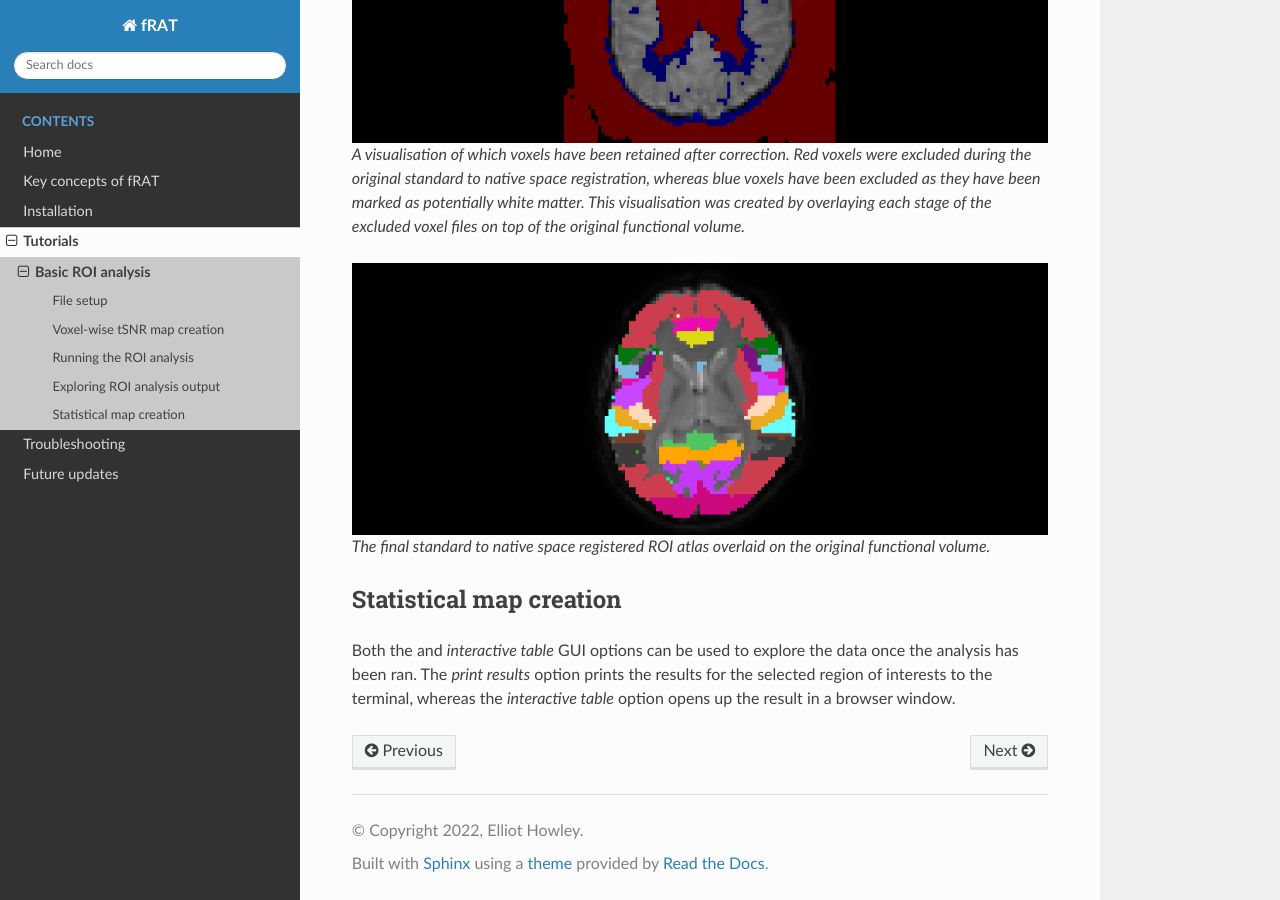
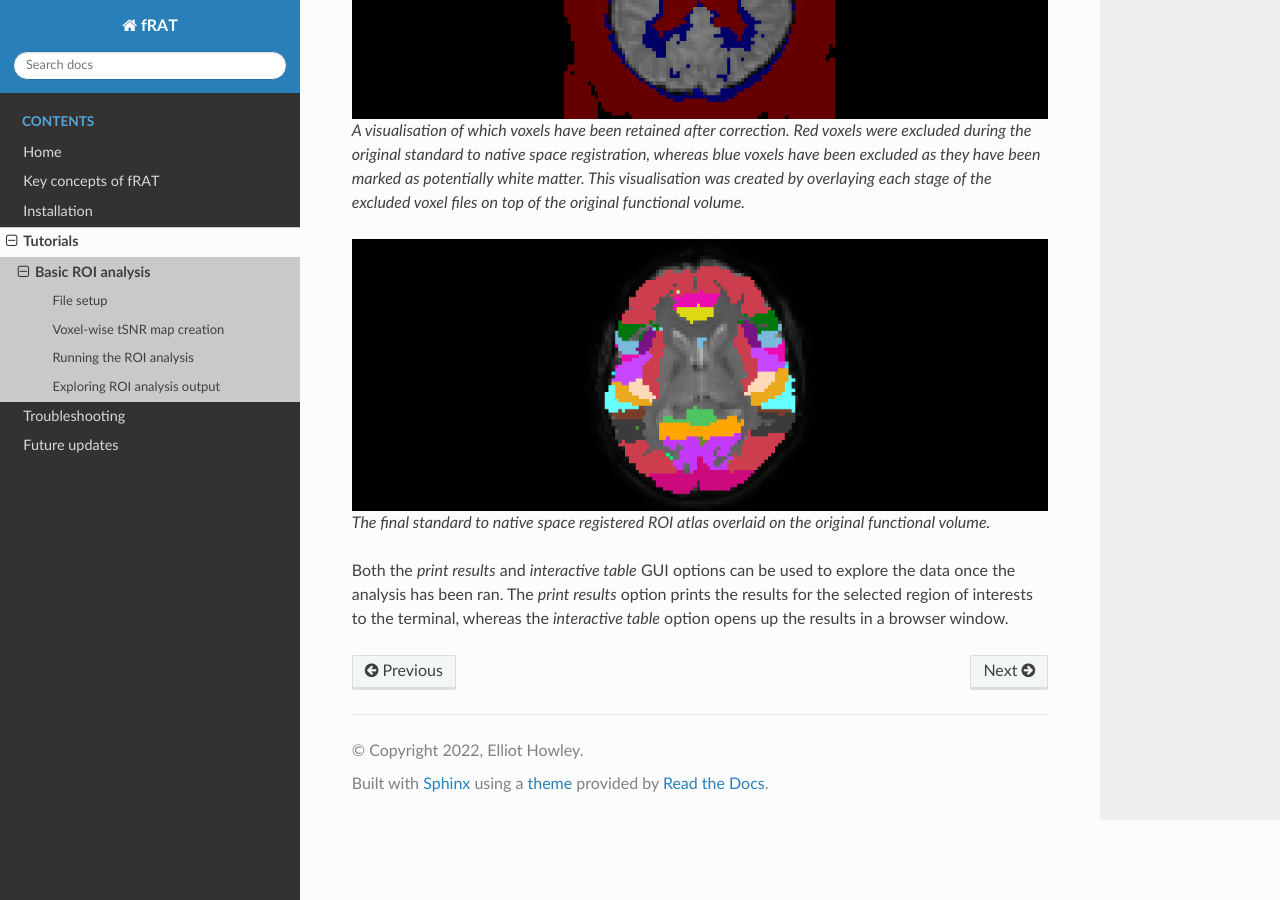
Before and after one commit to elliohow/fMRI_ROI_Analysis_Tool, a Sphinx documentation site: the page built from docs/tutorials/Basic-ROI-analysis.rst, in a window 1280 px wide and 900 px high, scrolled down 6505 px. Built offline with Sphinx 7.4.7 and the Read the Docs theme 2.0.0, drawn with Linux system fonts in a browser that asks for light colours; some of the changed text lies outside the part shown.

Commit message:
* Documentation update

```diff
--- a/docs/future_additions.rst
+++ b/docs/future_additions.rst
@@ -7,7 +7,8 @@ Future updates
     :depth: 2
 
 .. note::
-   Ideas given in no particular order. Any suggestions can be made on...
+   Any update ideas can be given `here <https://github.com/elliohow/fMRI_ROI_Analysis_Tool/discussions>`_.
+   Any issues can be reported `here <https://github.com/elliohow/fMRI_ROI_Analysis_Tool/issues>`_.
 
 General
 =======
--- a/docs/tutorials/Basic-ROI-analysis.rst
+++ b/docs/tutorials/Basic-ROI-analysis.rst
@@ -198,11 +198,6 @@ This is the final ROI atlas used for the analysis and is named ``final_mni_to_{f
 
     The final standard to native space registered ROI atlas overlaid on the original functional volume.
 
-
-
-Statistical map creation
-------------------------
-
-Both the  and `interactive table` GUI options can be used to explore the data once the analysis has
+Both the `print results` and `interactive table` GUI options can be used to explore the data once the analysis has
 been ran. The `print results` option prints the results for the selected region of interests to the terminal, whereas
-the `interactive table` option opens up the result in a browser window.
+the `interactive table` option opens up the results in a browser window.
```
Also changed, not shown: README.rst (+6 -3 lines), docs/key_concepts_of_frat.rst (+9 -17 lines), docs/images/voxel_and_roi_example.png, docs/images/voxelwise_example.png (deleted).
